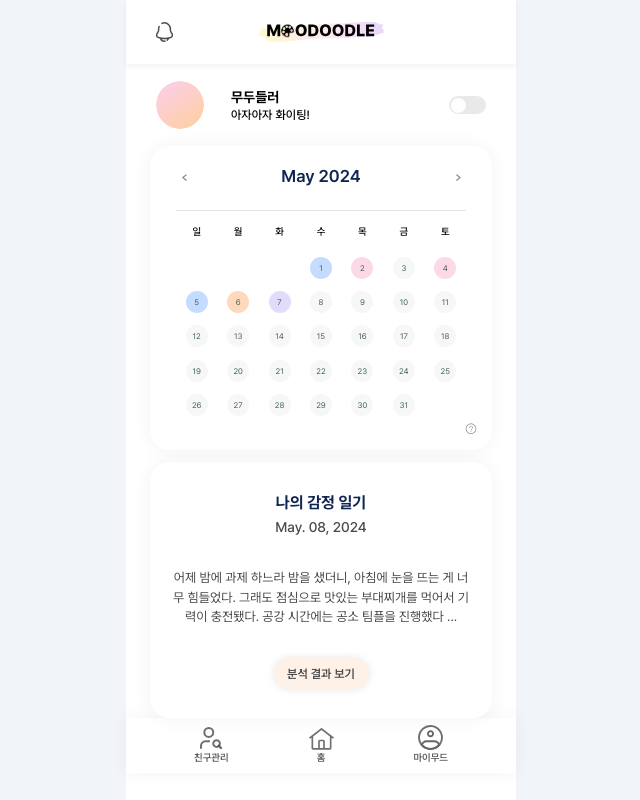
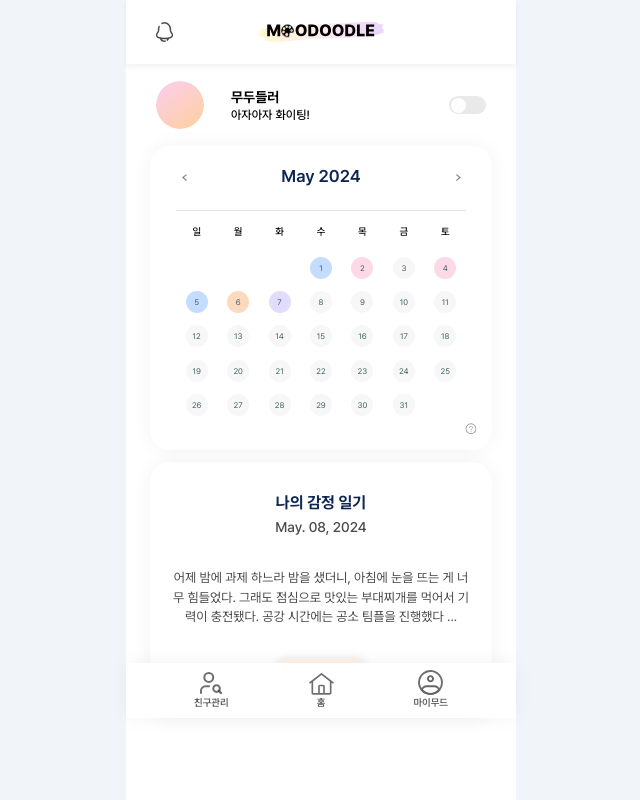
Before and after one commit to teom142/moodoodle_test, a React (Create React App) app in the folder moodoodleFront/moodoodlefront/: page / in a window 1280 px wide. Shown: the whole page, without its empty margins (319-959 px from the left). Built offline with nearby package versions, Linux system fonts and the light colour scheme; no server answers.

Commit message:
[style] 하단 탭 바 하단에 고정되게 수정

```diff
--- a/moodoodleFront/moodoodlefront/src/components/NavigationBar.jsx
+++ b/moodoodleFront/moodoodlefront/src/components/NavigationBar.jsx
@@ -3,7 +3,7 @@ import { Link } from 'react-router-dom';
 
 export default function NavigationBar() {
   return (
-    <div className='flex flex-row w-full h-[55px] justify-center items-center bg-white shadow-componentShadow'>
+    <div className='absolute fixed bottom-0 flex flex-row w-full h-[55px] justify-center items-center bg-white shadow-componentShadow'>
       <div className='flex flex-row w-[254px] h-[38px] justify-between items-end'>
         <Link to='/friend' className='flex flex-col items-center'>
           <img src='/assets/friend.svg' alt='friend' />
```
